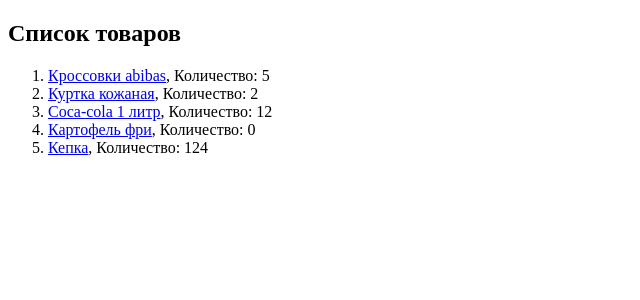
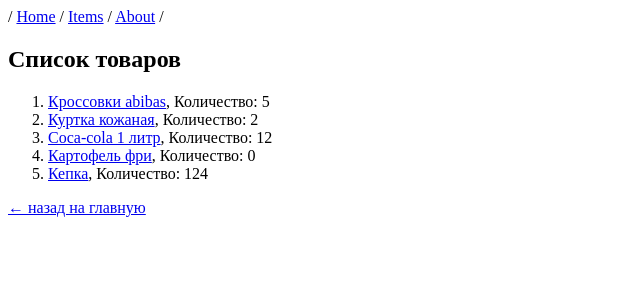
Before and after one commit to DCCentR/FirstDjango, a Django app: page /items/ in a window 1280 px wide. Shown: the top 300 px of the page, without its empty margins (0-640 px from the left). Run offline with Django 4.2, Linux system fonts and the light colour scheme.

Commit message:
add m2 tasks 1-6

```diff
--- a/FirstDjango/urls.py
+++ b/FirstDjango/urls.py
@@ -19,7 +19,7 @@ from MainApp import views
 
 urlpatterns = [
     path('', views.home),
-    path('about', views.about),
+    path('about/', views.about),
     path('item/<int:item_id>/', views.item),
     path('items/', views.items_list),
 ]
--- a/MainApp/views.py
+++ b/MainApp/views.py
@@ -15,11 +15,14 @@ def home(request):
     return render(request, "index.html", context)
 
 def about(request):
-    text =  """ <p>Имя: <b>Андрей</b></p>
+    text =  """ / <a href="/">Home</a> / <a href="/items">Items</a> / <a href="/about">About</a> /
+                <p>Имя: <b>Андрей</b></p>
                 <p>Отчество: <b>Александрович</b></p>
                 <p>Фамилия: <b>Горюнов</b></p>
                 <p>Телефон: <b>8-977-777-77-77</b></p>
                 <p>Email: <b>bibaboba@gmail.com</b></p>
+
+                <p><a href="/">&larr; назад на главную</a></p>
             """
     return HttpResponse(text)
 
@@ -32,9 +35,16 @@ items = [
 ]
 
 def item(request, item_id):
+    # for item in items:
+    #     if item['id'] == int(item_id):
+    #         return HttpResponse(f"<p>Название: {item['name']}</p><p>Количество: {item['quantity']}</p><p><a href=\"/items\">назад к списку товаров</a></p>")
+    # return HttpResponse(f"Товар с id={item_id} не найден")
     for item in items:
         if item['id'] == int(item_id):
-            return HttpResponse(f"<p>Название: {item['name']}</p><p>Количество: {item['quantity']}</p><p><a href=\"/items\">назад к списку товаров</a></p>")
+            context = {
+                "item": item
+            }
+            return render(request, "item.html", context)
     return HttpResponse(f"Товар с id={item_id} не найден")
 
 def items_list(request):
--- a/templates/index.html
+++ b/templates/index.html
@@ -5,12 +5,16 @@
     <title>Start page</title>
 </head>
 <body>
+    / <a href="/">Home</a> / <a href="/items">Items</a> / <a href="/about">About</a> /
+
     <h1>Приветствую</h1>
 
     Меня зовут: <i>{{ name }}.</i><br>
     Мой email для связи: <i>{{ email }}</i><br>
 
-    Это главная страница сайта.<br>
+    <br>Это главная страница сайта.<br>
     <i> Сайт пока в разработке</i>
+
+    <br><p><a href="/items">&raquo; к списку товаров &laquo;</a></p>
 </body>
 </html>
--- a/templates/items_list.html
+++ b/templates/items_list.html
@@ -5,11 +5,13 @@
     <title>Items list</title>
 </head>
 <body>
+    / <a href="/">Home</a> / <a href="/items">Items</a> / <a href="/about">About</a> /
     <h2>Список товаров</h2>
     <ol>
         {% for item in items %}
             <li><a href='/item/{{ item.id }}'>{{ item.name }}</a>, Количество: {{ item.quantity }}</li>
         {% endfor %}
     </ol>
+    <p><a href="/">&larr; назад на главную</a></p>
 </body>
 </html>
```
Also changed, not shown: templates/item.html (added, +17 -0 lines).
